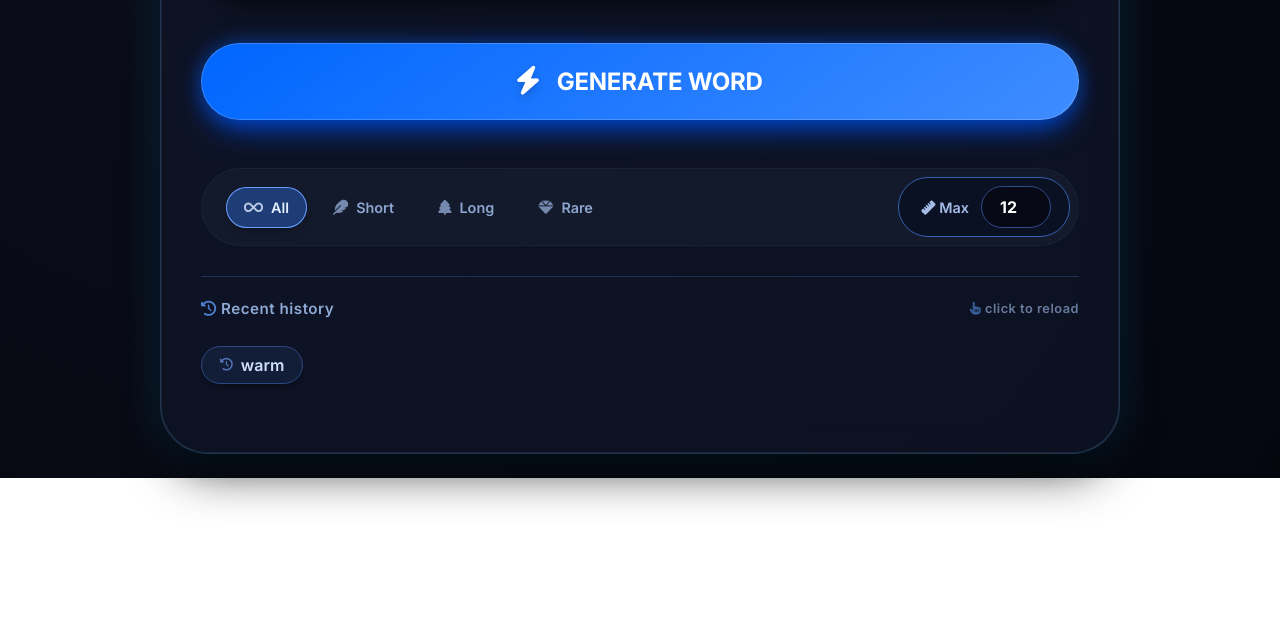
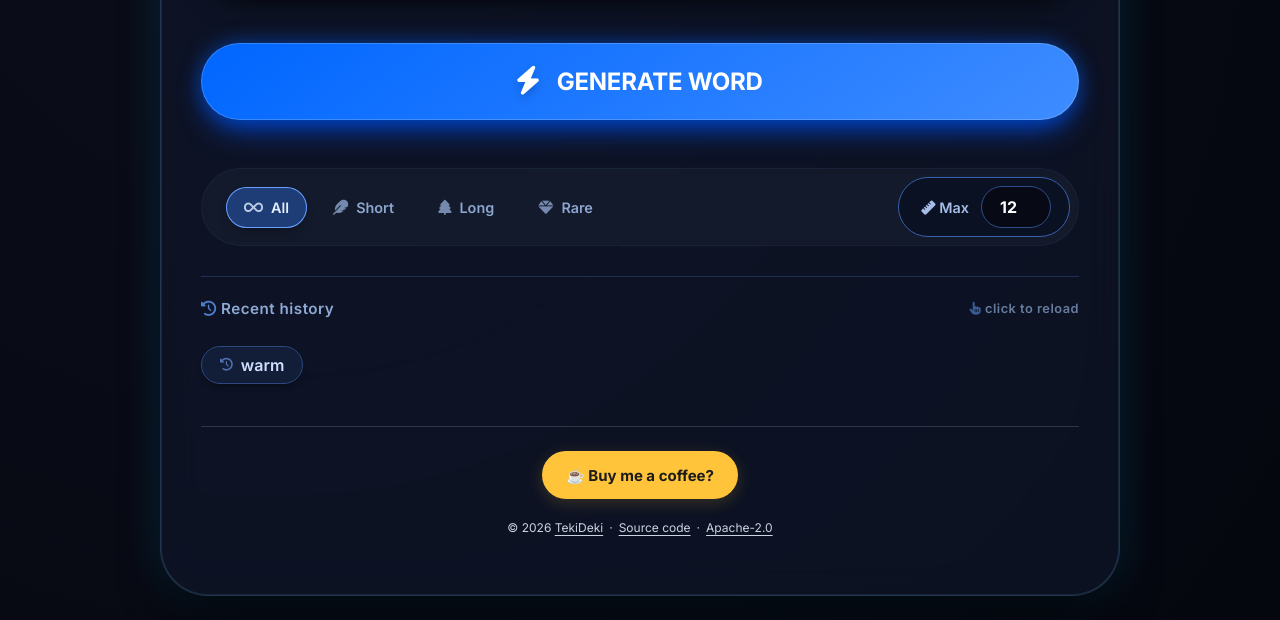
Before and after one commit to TekiDeki/Generator-Random-Word, a plain HTML site: page index.html in a window 1280 px wide. Shown: the part 433-1053 px from the top of the page. Before the commit the page ends 911 px from the top, so only its background shows below. Drawn offline with Linux system fonts and the light colour scheme.

Commit message:
Add donation and copyright/source/license footer in all ten languages; Apache-2.0 license

```diff
--- a/index.html
+++ b/index.html
@@ -1,5 +1,8 @@
 <!DOCTYPE html>
-<html lang="ro">
+<html lang="en">
+<!-- SPDX-License-Identifier: Apache-2.0
+Copyright 2026 Kristian Mario Mišković (TekiDeki).
+Modified 2026-10-14: translated donation link and copyright/source/license footer. -->
 <head>
     <meta charset="UTF-8">
     <meta name="viewport" content="width=device-width, initial-scale=1.0">
@@ -499,6 +502,28 @@
                 padding: 14px 6px 16px 6px;
             }
         }
+
+        /* TekiDeki support and credits · 2026-10-14 */
+        .tekideki-support {
+            margin-top: 28px; padding-top: 24px;
+            border-top: 1px solid rgba(148, 163, 184, .25);
+            text-align: center;
+        }
+        .tekideki-donate {
+            display: inline-flex; align-items: center; justify-content: center;
+            max-width: 100%; min-height: 48px; padding: 12px 24px;
+            border-radius: 999px; background: #ffc439; color: #1b1b1b;
+            font-size: 15px; font-weight: 700; text-decoration: none;
+            box-shadow: 0 4px 16px rgba(255, 196, 57, .18);
+        }
+        .tekideki-donate:hover { background: #ffd166; }
+        .tekideki-credits {
+            display: flex; justify-content: center; align-items: center;
+            flex-wrap: wrap; gap: 0 6px; padding-top: 18px;
+            color: #cbd5e1; font-size: 12px; line-height: 1.9;
+        }
+        .tekideki-credits a { color: inherit; text-decoration: underline; text-underline-offset: 3px; }
+        .tekideki-support a:focus-visible { outline: 2px solid #7dd3fc; outline-offset: 4px; border-radius: 3px; }
     </style>
 </head>
 <body>
@@ -566,6 +591,17 @@
                 <div class="empty-history" id="emptyHistoryText">No words generated yet...</div>
             </div>
         </div>
+
+        <footer class="tekideki-support" id="tekideki-support">
+            <a class="tekideki-donate" id="tekideki-donate" href="https://paypal.me/TekiDeki" target="_blank" rel="noopener noreferrer">☕ Buy me a coffee?</a>
+            <div class="tekideki-credits">
+                <span>© 2026 <a href="https://github.com/TekiDeki" target="_blank" rel="noopener noreferrer">TekiDeki</a></span>
+                <span aria-hidden="true">·</span>
+                <a id="tekideki-source" href="https://github.com/TekiDeki/Generator-Random-Word" target="_blank" rel="noopener noreferrer">Source code</a>
+                <span aria-hidden="true">·</span>
+                <a href="https://tekideki.github.io/Generator-Random-Word/LICENSE" target="_blank" rel="noopener noreferrer">Apache-2.0</a>
+            </div>
+        </footer>
     </div>
 
     <script>
@@ -1733,7 +1769,13 @@
                 });
             }
 
+            const supportTranslations = {"en": {"donate": "☕ Buy me a coffee?", "source": "Source code"}, "ro": {"donate": "☕ Merit o cafeluță?", "source": "Cod sursă"}, "sr-latn": {"donate": "☕ Zaslužujem kafu?", "source": "Izvorni kod"}, "sr-cyrl": {"donate": "☕ Заслужујем кафу?", "source": "Изворни код"}, "de": {"donate": "☕ Spendierst du mir einen Kaffee?", "source": "Quellcode"}, "fr": {"donate": "☕ Tu m’offres un café ?", "source": "Code source"}, "it": {"donate": "☕ Mi offri un caffè?", "source": "Codice sorgente"}, "es": {"donate": "☕ ¿Me invitas a un café?", "source": "Código fuente"}, "pt": {"donate": "☕ Ofereces-me um café?", "source": "Código-fonte"}, "nl": {"donate": "☕ Trakteer je me op koffie?", "source": "Broncode"}};
+
             function updateUILanguage() {
+                const support = supportTranslations[currentLang] || supportTranslations.en;
+                document.getElementById('tekideki-donate').textContent = support.donate;
+                document.getElementById('tekideki-source').textContent = support.source;
+                document.documentElement.lang = currentLang === 'sr-cyrl' ? 'sr-Cyrl' : currentLang === 'sr-latn' ? 'sr-Latn' : currentLang;
                 const t = translations[currentLang];
                 btnText.textContent = t.btnText;
                 filterAll.textContent = t.filterAll;
```
Also changed, not shown: 2 other files.
